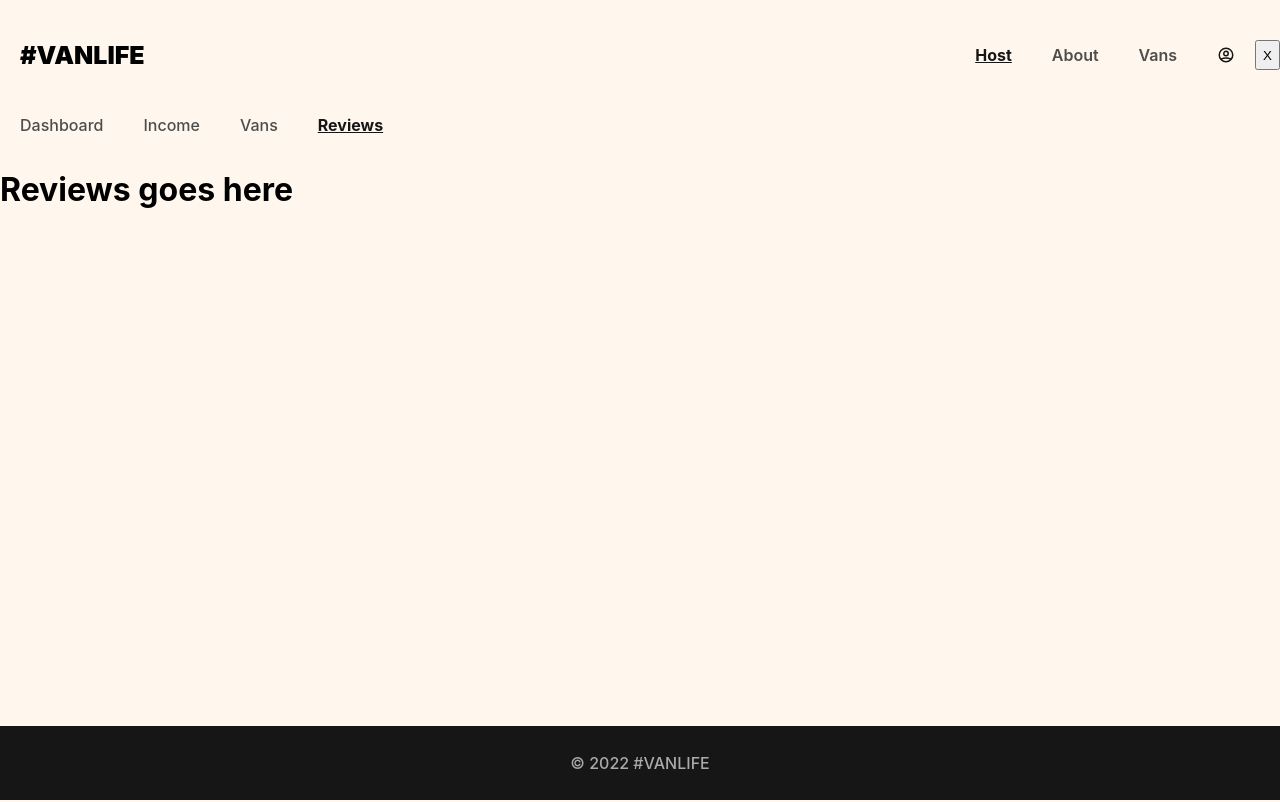
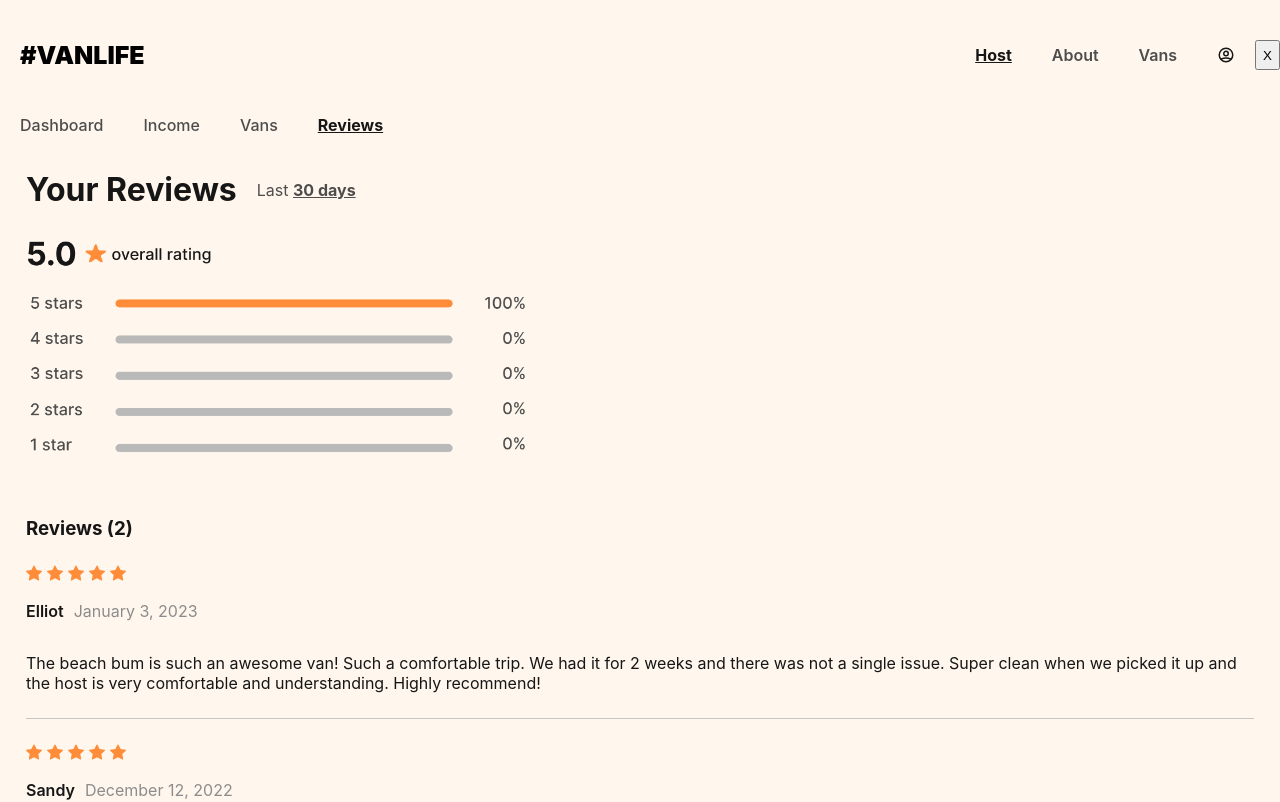
Before and after one commit to JIrv30/project10-vanlife, a React (Vite) app: page /host/reviews in a window 1280 px wide. Shown: the top 802 px of the page. Built offline with nearby package versions, Linux system fonts and the light colour scheme; sample sign-in values are in the browser's storage; what miragejs would draw is missing.

Commit message:
finished reviews and income pages

```diff
--- a/src/pages/Income.jsx
+++ b/src/pages/Income.jsx
@@ -1,7 +1,42 @@
+import IncomeGraph from '../assets/income-graph.png'
 
 export default function Income () {
+  const transactionData = [
+    { amount: 720, date: "Jan 3, '23", id: "1" },
+    { amount: 560, date: "Dec 12, '22", id: "2" },
+    { amount: 980, date: "Dec 3, '22", id: "3" },
+  ]
+  return (
+    <section className="host-income">
+      <h1>Income</h1>
+      <p>
+        Last <span>30 days</span>
+      </p>
+      <h2>$2,260</h2>
+      <img
+      className="graph"
+      src={IncomeGraph}
+      alt='Income graph'
+      />
 
-  return (
-    <h1>Income goes here</h1>
+      <div className='info-header'>
+        <h3>Your transations (3)</h3>
+        <p>
+          Last <span>30 days</span>
+        </p>
+      </div>
+
+      <div className='transactions'>
+        {transactionData.map((item)=>(
+          <div
+          key={item.id}
+          className='transaction'>
+            <h3>${item.amount}</h3>
+            <p>{item.date}</p>
+          </div>
+        ))}
+      </div>
+    </section>
+
   )
 }
--- a/src/pages/Reviews.jsx
+++ b/src/pages/Reviews.jsx
@@ -1,8 +1,63 @@
+import {BsStarFill} from 'react-icons/bs'
+import reviewGraph from '../assets/reviews-graph.png'
 
 export default function Reviews () {
+  const reviewsData = [
+    {
+      rating: 5,
+      name: "Elliot",
+      date: "January 3, 2023",
+      text: "The beach bum is such an awesome van! Such a comfortable trip. We had it for 2 weeks and there was not a single issue. Super clean when we picked it up and the host is very comfortable and understanding. Highly recommend!",
+      id: "1",
+  },
+  {
+      rating: 5,
+      name: "Sandy",
+      date: "December 12, 2022",
+      text: "This is our third time using the Modest Explorer for our travels and we love it! No complaints, absolutely perfect!",
+      id: "2",
+  },
+  ]
+
 
   return (
-    <h1>Reviews
-       goes here</h1>
+    <section className='host-reviews'>
+      <div className='top-text'>
+        <h2>Your Reviews</h2>
+        <p>
+          Last <span>30 days</span>
+        </p>
+      </div>
+      <img
+      className='graph'
+      src={reviewGraph}
+      alt='Review graph'
+      />
+      <h3>Reviews (2)</h3>
+
+      {
+        reviewsData.map((review)=>(
+          <div key={review.id}>
+            <div className='review'>
+              {[...Array(review.rating)].map((_, i)=>(
+                <BsStarFill
+                className='review-star'
+                key={i} />
+              ))}
+              <div className='info'>
+                <p className='name'>
+                  {review.name}
+                </p>
+                <p className='date'>
+                  {review.date}
+                </p>
+              </div>
+              <p>{review.text}</p>
+            </div>
+              <hr />
+          </div>
+        ))
+      }
+    </section>
   )
 }
```
Also changed, not shown: src/assets/income-graph.png (added), src/assets/reviews-graph.png (added).
